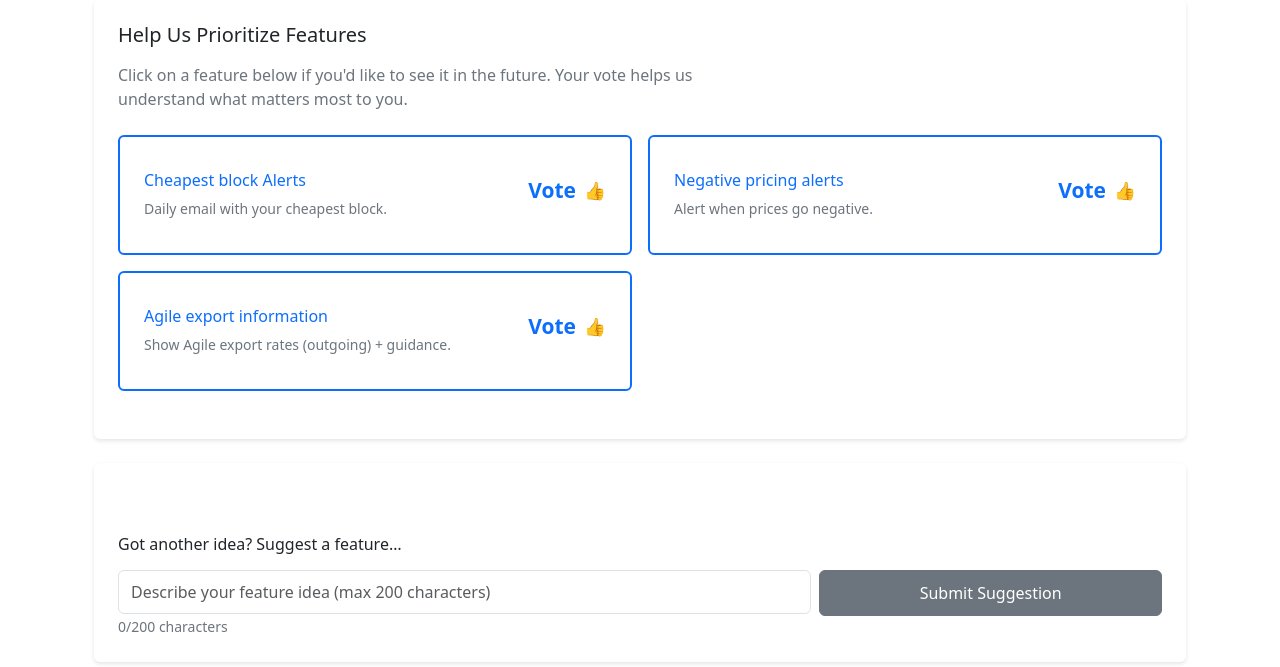
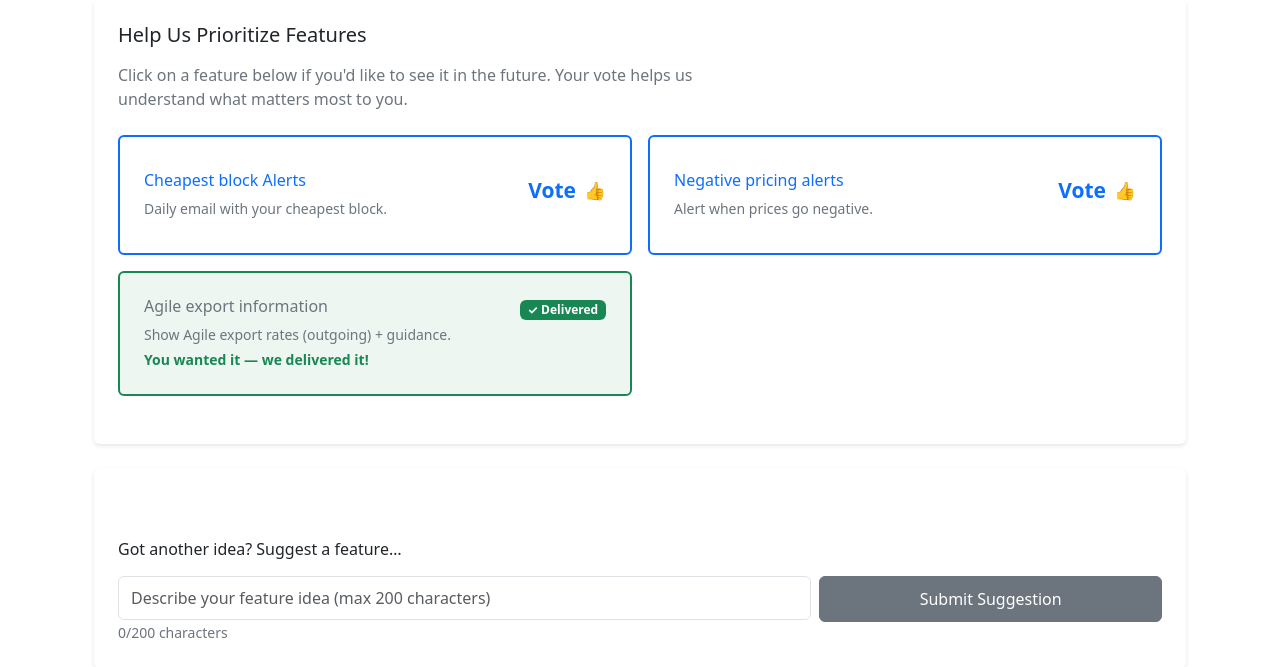
Before and after one commit to parkes-group/octopus, a Flask app: page /about in a window 1280 px wide. Shown: the part 2500-3167 px from the top of the page. Run offline with Flask 3, Linux system fonts and the light colour scheme.

Commit message:
Update config, styles, feature voting, and main.js
Made-with: Cursor

```diff
--- a/app/config.py
+++ b/app/config.py
@@ -102,7 +102,9 @@ class Config:
             "id": "agile_export_info",
             "title": "Agile export information",
             "description": "Show Agile export rates (outgoing) + guidance.",
-            "display_order": 3
+            "display_order": 3,
+            "delivered": True,
+            "delivered_message": "You wanted it — we delivered it!"
         }
     ]
 
--- a/app/static/css/style.css
+++ b/app/static/css/style.css
@@ -532,6 +532,27 @@ footer a:focus {
     cursor: not-allowed;
 }
 
+.feature-vote-btn.feature-delivered {
+    cursor: default;
+    border-color: var(--bs-success);
+    background-color: rgba(25, 135, 84, 0.08);
+}
+
+.feature-vote-btn.feature-delivered:hover {
+    transform: none;
+    box-shadow: none;
+    background-color: rgba(25, 135, 84, 0.08);
+    color: #212529;
+}
+
+.feature-vote-btn.feature-delivered:hover .text-muted {
+    color: #6c757d !important;
+}
+
+.feature-vote-btn.feature-delivered:hover .text-success {
+    color: var(--bs-success) !important;
+}
+
 .feature-vote-btn.btn-success {
     background-color: var(--success-color);
     border-color: var(--success-color);
--- a/app/static/js/main.js
+++ b/app/static/js/main.js
@@ -103,7 +103,7 @@ function initStickyCTA() {
  * Handles click voting with sessionStorage and displays percentage results.
  */
 function initFeatureVoting() {
-    const voteButtons = document.querySelectorAll('.feature-vote-btn');
+    const voteButtons = document.querySelectorAll('.feature-vote-btn:not([data-delivered="true"])');
     const voteMessage = document.querySelector('.feature-vote-message');
     const suggestionForm = document.querySelector('.feature-suggestion-form');
     const suggestionInput = document.querySelector('.feature-suggestion-input');
@@ -340,7 +340,7 @@ function loadVotePercentages() {
  * Update vote results display with percentages.
  */
 function updateVoteResults(percentages) {
-    const voteButtons = document.querySelectorAll('.feature-vote-btn');
+    const voteButtons = document.querySelectorAll('.feature-vote-btn:not([data-delivered="true"])');
 
     voteButtons.forEach(button => {
         const featureId = button.getAttribute('data-feature');
--- a/app/templates/components/_feature_voting.html
+++ b/app/templates/components/_feature_voting.html
@@ -8,6 +8,20 @@
             <div class="row g-3 mb-4">
                 {% for item in config.FEATURE_VOTING_ITEMS|sort(attribute='display_order') %}
                 <div class="col-12 col-md-6">
+                    {% if item.get('delivered') %}
+                    <div class="feature-vote-btn feature-delivered btn btn-outline-secondary w-100 h-100 p-3 p-md-4 text-start" data-delivered="true">
+                        <div class="d-flex align-items-start">
+                            <div class="flex-grow-1">
+                                <h3 class="h6 mb-2">{{ item.title }}</h3>
+                                <p class="mb-1 small text-muted">{{ item.description }}</p>
+                                <p class="mb-0 small fw-semibold text-success">{{ item.get('delivered_message', 'You wanted it — we delivered it!') }}</p>
+                            </div>
+                            <div class="ms-3 flex-shrink-0">
+                                <span class="badge bg-success">✓ Delivered</span>
+                            </div>
+                        </div>
+                    </div>
+                    {% else %}
                     <button
                         type="button"
                         class="feature-vote-btn btn btn-outline-primary w-100 h-100 p-3 p-md-4 text-start"
@@ -38,6 +52,7 @@
                             </div>
                         </div>
                     </button>
+                    {% endif %}
                 </div>
                 {% endfor %}
             </div>
```
